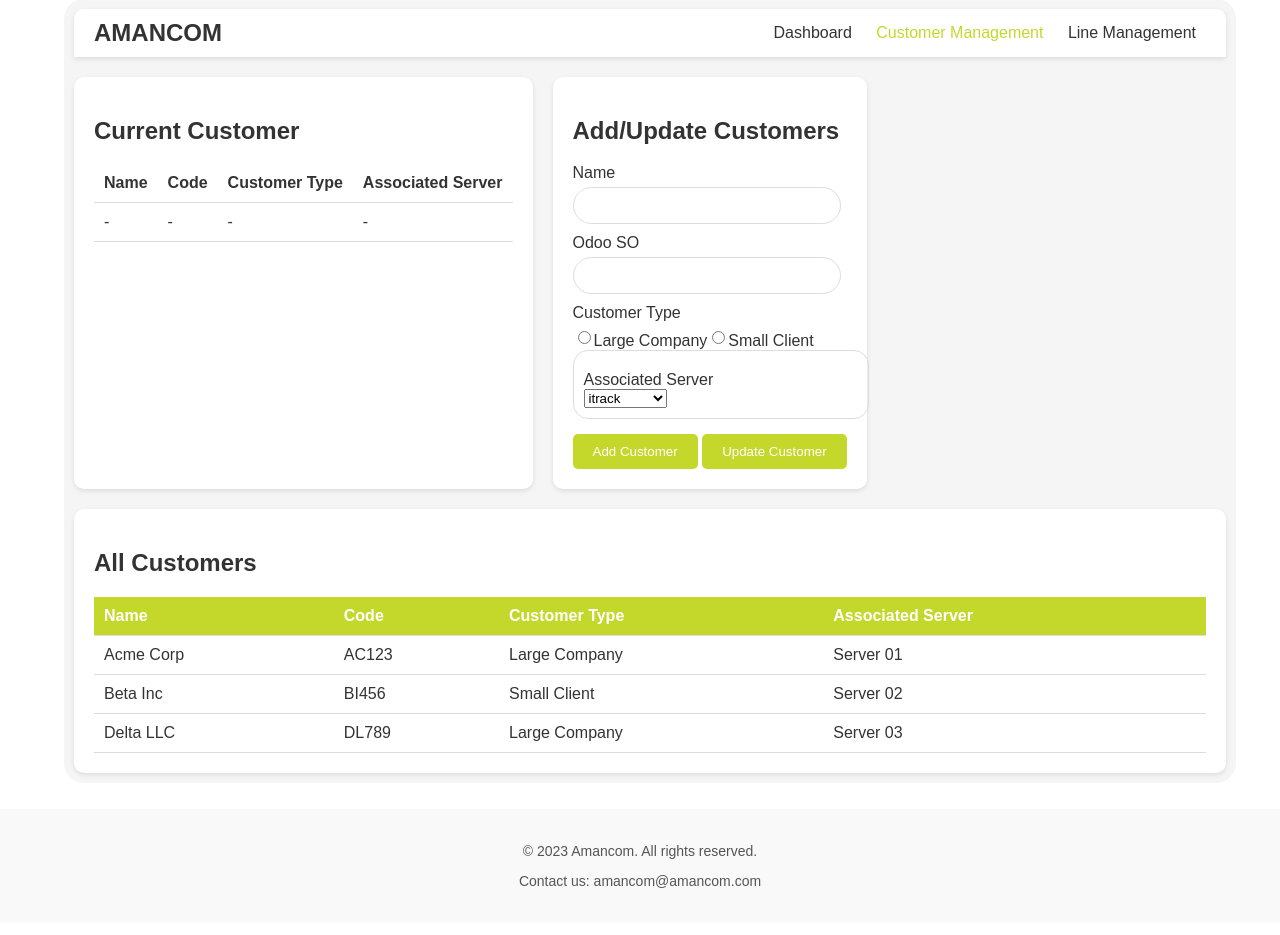
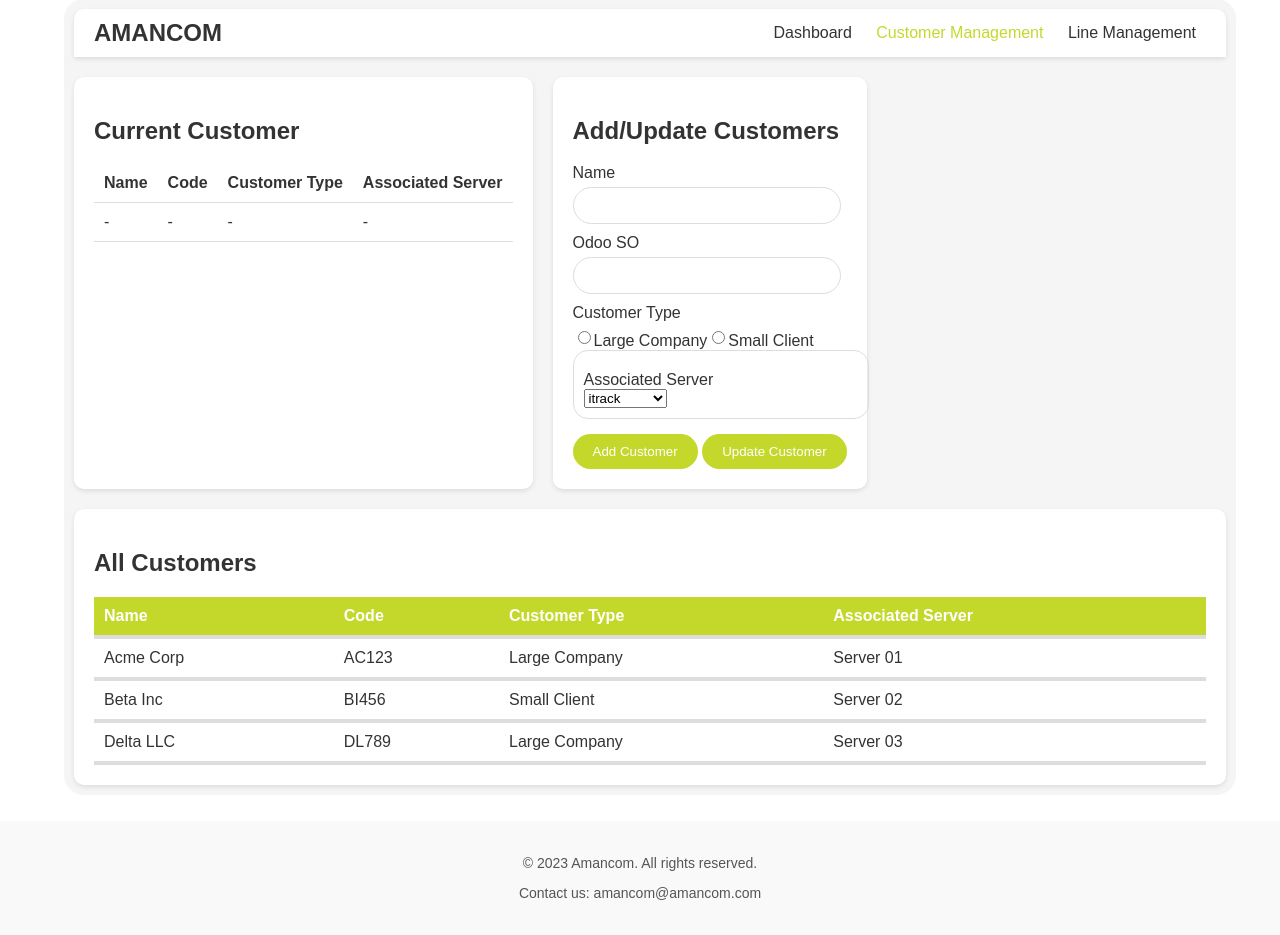
Before and after one commit to Ma7moud-Mansour/Amanco_Lines_System, a PHP site: page /Templates/add_customer.html in a window 1280 px wide. Shown: the part 27-962 px from the top of the page. Before the commit the page ends 915 px from the top, so only its background shows below. Run offline with PHP 8.4, Linux system fonts and the light colour scheme.

Commit message:
not important

```diff
--- a/Style/Add_customer.css
+++ b/Style/Add_customer.css
@@ -95,7 +95,7 @@ main {
   padding: 10px 20px;
   background-color: #c4d82c;
   border: none;
-    border-radius: 5px;
+  border-radius: 50px;
   cursor: pointer;
   color: #fff;
 }
@@ -126,7 +126,7 @@ main {
 .all-customers th, .all-customers td {
   padding: 10px;
   text-align: left;
-    border-bottom: 1px solid #ddd;
+  border-bottom: 4px solid #ddd;
 }
 .all-customers th {
   background-color: #c4d82c;
--- a/Templates/add_customer.html
+++ b/Templates/add_customer.html
@@ -50,10 +50,10 @@
             <h2>Add/Update Customers</h2>
             <form id="customerForm">
               <label for="name">Name</label>
-              <input type="text" id="name" name="name" />
+              <input type="text" id="name" name="name" required />
 
               <label for="odoo_so">Odoo SO</label>
-              <input type="text" id="odoo_so" name="odoo_so" />
+              <input type="text" id="odoo_so" name="odoo_so" required />
 
               <label>Customer Type</label>
               <div class="customer-type">
@@ -74,16 +74,12 @@
               </div>
               <div class="choose-server">
                 <label for="server">Associated Server</label>
-                <select  id="server_list"
-                name="server">
-
-
-                  <option value="itrack"> itrack</option>
+                <select id="server_list" name="server">
+                  <option value="itrack">itrack</option>
                   <option value="fms">fms</option>
                   <option value="track solid">track solid</option>
                   <option value="pro track ">pro track</option>
                   <option value="whats gps">whats gps</option>
-
                 </select>
               </div>
               <button type="button" id="addCustomer">Add Customer</button>
```
Lines whose indentation alone changed are shown as unchanged.
